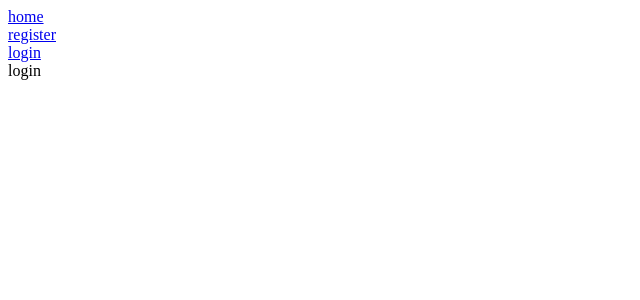
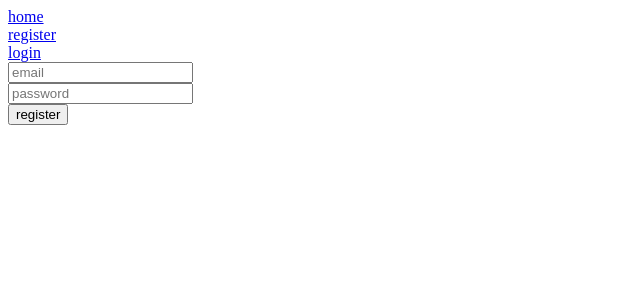
Before and after one commit to KIM-JUNHO/jwt-auth, a React (Create React App) app in the folder web/: page /login in a window 1280 px wide. Shown: the top 300 px of the page, without its empty margins (0-640 px from the left). Built offline with nearby package versions, Linux system fonts and the light colour scheme.

Commit message:
use login

```diff
--- a/web/src/index.tsx
+++ b/web/src/index.tsx
@@ -5,7 +5,8 @@ import { ApolloProvider } from '@apollo/react-hooks';
 import { Routes } from './Routes';
 
 const client = new ApolloClient({
-  uri: 'http://localhost:4000/graphql'
+  uri: 'http://localhost:4000/graphql',
+  credentials: 'include'
 });
 
 ReactDOM.render(
--- a/web/src/pages/Login.tsx
+++ b/web/src/pages/Login.tsx
@@ -1,7 +1,49 @@
-import React from 'react';
+import React, { useState } from 'react';
+import { RouteComponentProps } from 'react-router-dom';
+import { useLoginMutation } from '../generated/graphql';
 
 interface Props {}
 
-export const Login: React.FC<Props> = () => {
-  return <div>login</div>;
+export const Login: React.FC<RouteComponentProps> = ({ history }) => {
+  const [email, setEmail] = useState('');
+  const [password, setPassword] = useState('');
+  const [login] = useLoginMutation();
+
+  return (
+    <form
+      onSubmit={async e => {
+        e.preventDefault();
+        console.log('form submitted');
+        console.log(email, password);
+        const response = await login({
+          variables: { email, password }
+        });
+
+        console.log(response);
+
+        history.push('/');
+      }}
+    >
+      <div>
+        <input
+          value={email}
+          placeholder="email"
+          onChange={e => {
+            setEmail(e.target.value);
+          }}
+        />
+      </div>
+      <div>
+        <input
+          type="password"
+          value={password}
+          placeholder="password"
+          onChange={e => {
+            setPassword(e.target.value);
+          }}
+        />
+      </div>
+      <button type="submit">register</button>
+    </form>
+  );
 };
```
